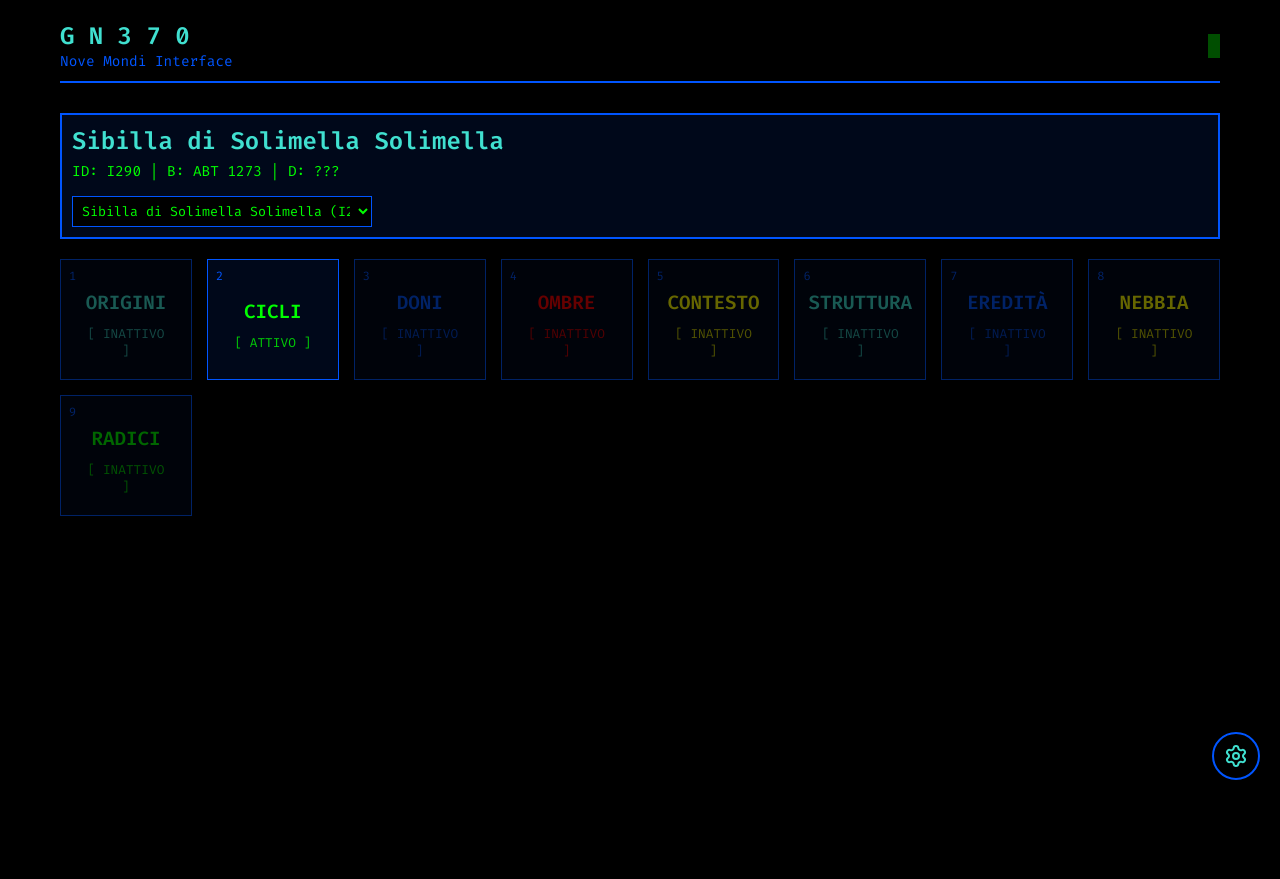
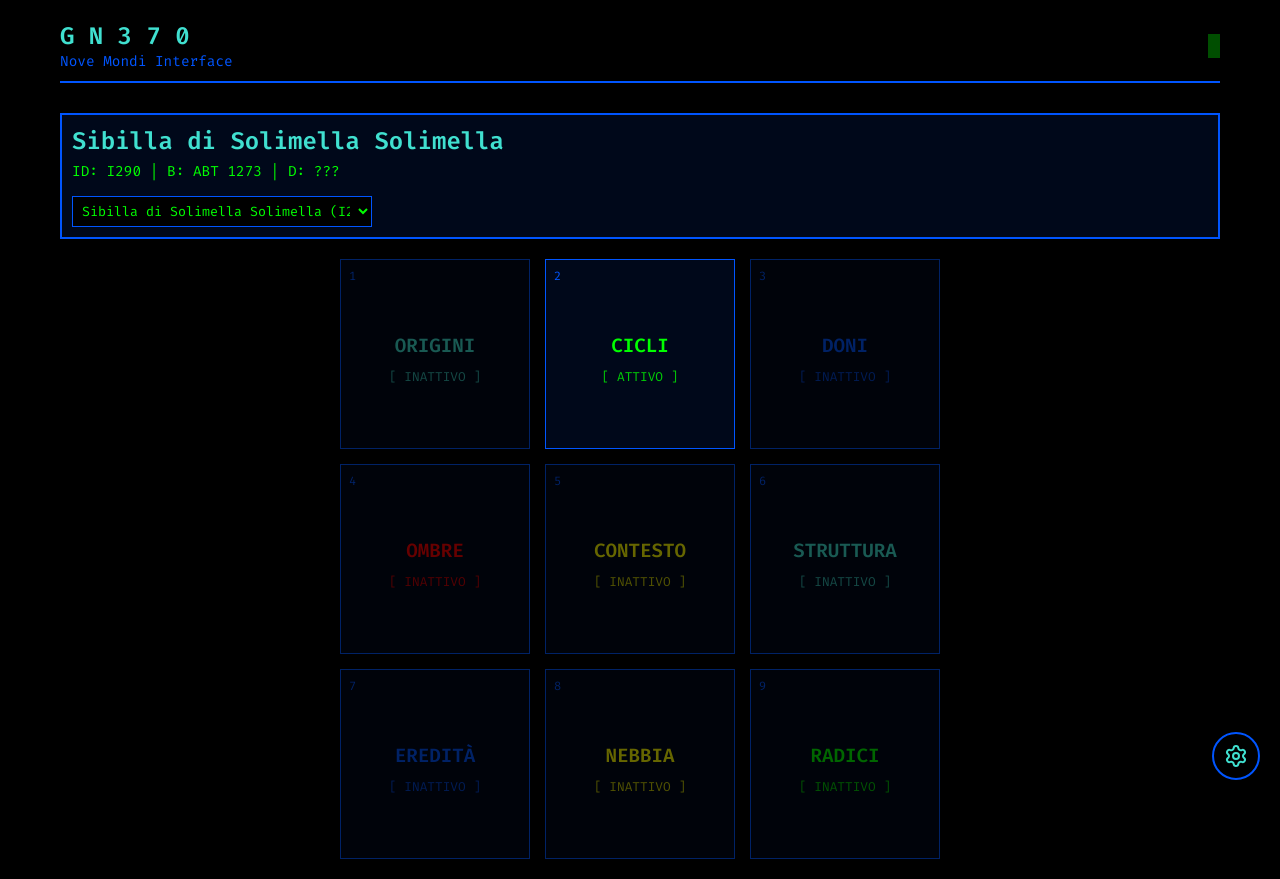
Before and after one commit to FineDiMondo/gn370-web-ui, a React (Vite) app: page / in a window 1280 px wide. Before the commit the page ends 800 px from the top, so only its background shows below. Built offline with nearby package versions, Linux system fonts and the light colour scheme; a web font is replaced by a local one.

Commit message:
Update dashboard to force 3x3 square grid

```diff
--- a/src/pages/Dashboard.tsx
+++ b/src/pages/Dashboard.tsx
@@ -56,9 +56,12 @@ export const Dashboard: React.FC<DashboardProps> = ({ defaultPersonId }) => {
 
             <div style={{
                 display: 'grid',
-                gridTemplateColumns: 'repeat(auto-fit, minmax(130px, 1fr))',
+                gridTemplateColumns: 'repeat(3, 1fr)',
                 gap: '15px',
-                width: '100%'
+                width: '100%',
+                maxWidth: '600px', // Forces it to remain a compact block on desktop
+                margin: '0 auto',  // Centers the 3x3 block
+                aspectRatio: '1 / 1' // Helps maintain a square proportion for the whole grid
             }}>
                 {Object.entries(person.worlds || {}).map(([key, world]: [string, any]) => (
                     <WorldTile key={key} worldKey={key} worldInfo={world} />
```
